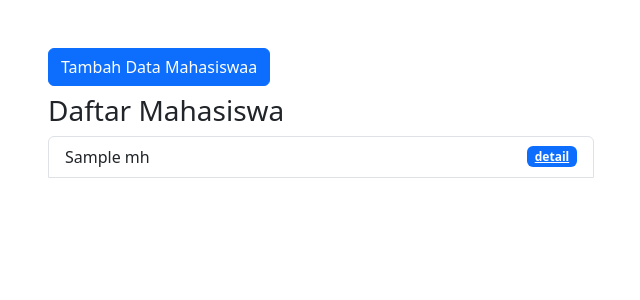
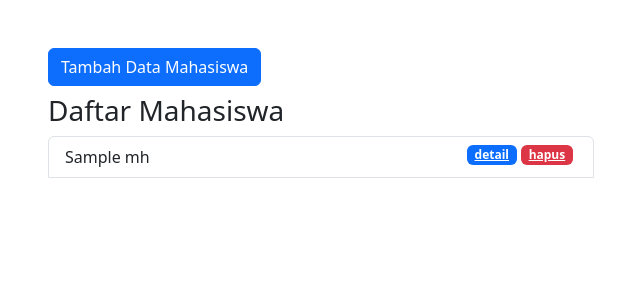
Before and after one commit to revalian/-prakweb2024_a_223040012_pw, a PHP site: the page made by mvc/App/views/mahasiswa/index.php in a window 1280 px wide. Shown: the part 56-356 px from the top of the page, without its empty margins (34-674 px from the left). Run offline with PHP 8.4, Linux system fonts and the light colour scheme; the template is opened without the code that fills it: most values are stand-ins (such as "Sample title", 1, 10 or a date in 2020); some libraries are stand-ins or nearby versions.

Commit message:
(VIDEO 11) Membuat Aplikasi MVC dengan PHP #11 Delete Data

```diff
--- a/mvc/App/views/mahasiswa/index.php
+++ b/mvc/App/views/mahasiswa/index.php
@@ -10,14 +10,15 @@
         <div class="col-6">
 
             <button type="button" class="btn btn-primary mb-2" data-bs-toggle="modal" data-bs-target="#formModal">
-                Tambah Data Mahasiswaa
+                Tambah Data Mahasiswa
             </button>
 
             <h3>Daftar Mahasiswa</h3>
             <ul class="list-group">
                 <?php foreach ($data['mhs'] as $mhs): ?>
-                    <li class="list-group-item d-flex justify-content-between align-items-center"><?= $mhs['nama']; ?>
-                        <a href="<?= BASEURL;?>/mahasiswa/detail/<?= $mhs['id']; ?>" class="badge text-bg-primary">detail</a>
+                   <li class="list-group-item"><?= $mhs['nama']; ?>
+                        <a onclick="return confirm('Apakah yakin ingin dihapus?');" href="<?= BASEURL;?>/mahasiswa/hapus/<?= $mhs['id']; ?>" class="badge text-bg-danger float-end me-1">hapus</a>
+                        <a href="<?= BASEURL;?>/mahasiswa/detail/<?= $mhs['id']; ?>" class="badge text-bg-primary float-end me-1">detail</a>
                     </li>
                 <?php endforeach; ?>
             <ul>
```
Also changed, not shown: mvc/App/Core/Flasher.php (+4 -3 lines), mvc/App/controllers/Mahasiswa.php (+10 -0 lines), mvc/App/models/Mahasiswa_model.php (+11 -2 lines).
